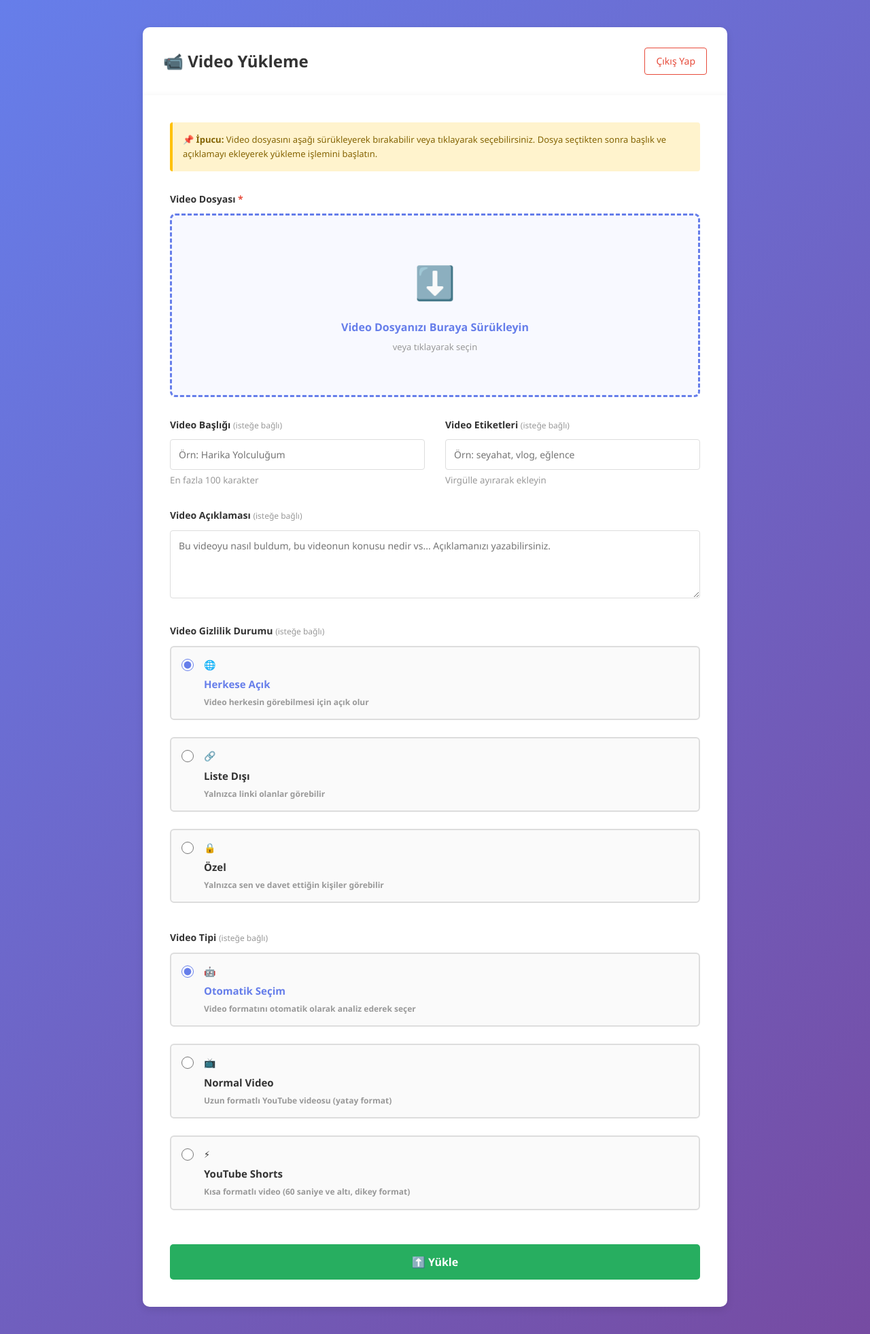
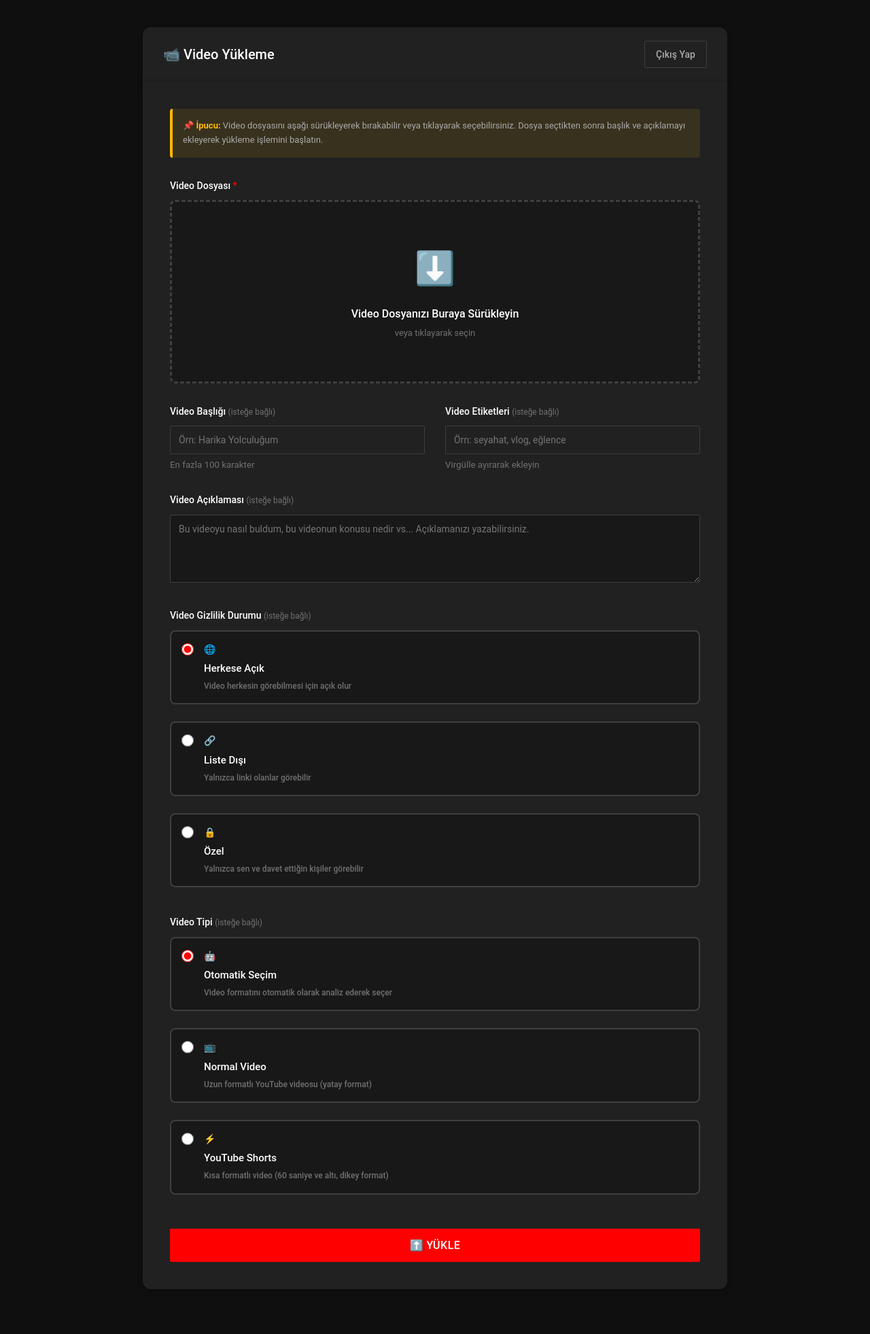
Before and after one commit to HarunGuclu/yt-upload-video-agent, a Flask app: page /video-yukle in a window 1280 px wide. Shown: the whole page at 68% size. After the commit the page ends 1896 px from the top, so only its background shows below. Run offline with Flask 3, Linux system fonts and the light colour scheme; the visitor is signed in with stand-in values (Sample User, id 1).

Commit message:
design styles

```diff
--- a/static/css/stil.css
+++ b/static/css/stil.css
@@ -10,22 +10,25 @@
 }
 
 :root {
-    /* Ana Renkler */
-    --renk-ana: #667eea;
-    --renk-ikincil: #764ba2;
-    --renk-basarili: #27ae60;
-    --renk-hata: #e74c3c;
-    --renk-uyari: #f39c12;
-    --renk-bilgi: #00bcd4;
+    /* YouTube Renkleri */
+    --youtube-kirmizi: #FF0000;
+    --youtube-koyu-kirmizi: #CC0000;
+    --youtube-siyah: #0F0F0F;
+    --youtube-koyu-gri: #212121;
+    --youtube-orta-gri: #3F3F3F;
+    --youtube-ac-gri: #717171;
+    --youtube-beyaz: #FFFFFF;
+    --youtube-mavi: #3EA6FF;
 
     /* Metin Renkleri */
-    --renk-metin-koyu: #333;
-    --renk-metin-orta: #666;
-    --renk-metin-ac: #999;
+    --renk-metin-beyaz: #FFFFFF;
+    --renk-metin-ac: #AAAAAA;
+    --renk-metin-orta: #717171;
 
     /* Arkaplan Renkleri */
-    --renk-arka-beyaz: #ffffff;
-    --renk-arka-ac: #f8f9fa;
+    --renk-arka-koyu: #0F0F0F;
+    --renk-arka-orta: #212121;
+    --renk-arka-ac: #3F3F3F;
 
     /* Temel Boyutlar */
     --boyut-padding-kucuk: 10px;
@@ -43,21 +46,21 @@ html {
 }
 
 body {
-    font-family: 'Segoe UI', Tahoma, Geneva, Verdana, sans-serif;
-    color: var(--renk-metin-orta);
-    background: var(--renk-arka-ac);
+    font-family: 'Roboto', 'Arial', sans-serif;
+    color: var(--renk-metin-beyaz);
+    background: var(--youtube-siyah);
     line-height: 1.6;
 }
 
 /* Linkler */
 a {
-    color: var(--renk-ana);
+    color: var(--youtube-mavi);
     text-decoration: none;
     transition: all var(--gecis-normal) ease;
 }
 
 a:hover {
-    color: var(--renk-ikincil);
+    color: var(--youtube-beyaz);
 }
 
 /* Butonlar */
@@ -67,23 +70,24 @@ button {
 
 /* Başlıklar */
 h1, h2, h3, h4, h5, h6 {
-    color: var(--renk-metin-koyu);
+    color: var(--renk-metin-beyaz);
     margin-bottom: var(--boyut-padding-orta);
+    font-weight: 500;
 }
 
 h1 {
     font-size: 28px;
-    font-weight: 700;
+    font-weight: 600;
 }
 
 h2 {
     font-size: 24px;
-    font-weight: 700;
+    font-weight: 600;
 }
 
 h3 {
     font-size: 20px;
-    font-weight: 600;
+    font-weight: 500;
 }
 
 /* Form Elemanları */
@@ -95,19 +99,21 @@ textarea,
 select {
     width: 100%;
     padding: 12px;
-    border: 1px solid #ddd;
-    border-radius: 4px;
+    border: 1px solid var(--youtube-orta-gri);
+    border-radius: 2px;
     font-size: 14px;
     font-family: inherit;
     transition: all var(--gecis-normal) ease;
+    background: var(--youtube-koyu-gri);
+    color: var(--youtube-beyaz);
 }
 
 input:focus,
 textarea:focus,
 select:focus {
     outline: none;
-    border-color: var(--renk-ana);
-    box-shadow: 0 0 0 3px rgba(102, 126, 234, 0.1);
+    border-color: var(--youtube-mavi);
+    background: var(--youtube-orta-gri);
 }
 
 textarea {
@@ -122,16 +128,16 @@ textarea {
 }
 
 ::-webkit-scrollbar-track {
-    background: var(--renk-arka-ac);
+    background: var(--youtube-koyu-gri);
 }
 
 ::-webkit-scrollbar-thumb {
-    background: var(--renk-ana);
+    background: var(--youtube-orta-gri);
     border-radius: 5px;
 }
 
 ::-webkit-scrollbar-thumb:hover {
-    background: var(--renk-ikincil);
+    background: var(--youtube-ac-gri);
 }
 
 /* Responsive Tasarım */
--- a/templates/video_yukle.html
+++ b/templates/video_yukle.html
@@ -7,10 +7,10 @@
     <link rel="stylesheet" href="{{ url_for('static', filename='css/stil.css') }}">
     <style>
         body {
-            background: linear-gradient(135deg, #667eea 0%, #764ba2 100%);
+            background: #0F0F0F;
             min-height: 100vh;
             padding: 40px 20px;
-            font-family: 'Segoe UI', Tahoma, Geneva, Verdana, sans-serif;
+            font-family: 'Roboto', 'Arial', sans-serif;
             margin: 0;
         }
 
@@ -20,10 +20,10 @@
         }
 
         .header {
-            background: white;
-            padding: 30px;
-            border-radius: 10px 10px 0 0;
-            box-shadow: 0 4px 12px rgba(0, 0, 0, 0.1);
+            background: #212121;
+            padding: 20px 30px;
+            border-radius: 12px 12px 0 0;
+            box-shadow: 0 2px 8px rgba(0, 0, 0, 0.3);
             display: flex;
             justify-content: space-between;
             align-items: center;
@@ -31,30 +31,35 @@
 
         .header h1 {
             margin: 0;
-            color: #333;
-            font-size: 24px;
+            color: #FFFFFF;
+            font-size: 20px;
+            font-weight: 500;
+            display: flex;
+            align-items: center;
+            gap: 10px;
         }
 
         .cikis-link {
-            color: #e74c3c;
+            color: #AAAAAA;
             text-decoration: none;
             font-size: 14px;
             padding: 8px 16px;
-            border: 1px solid #e74c3c;
-            border-radius: 4px;
+            border: 1px solid #3F3F3F;
+            border-radius: 2px;
             transition: all 0.3s ease;
+            font-weight: 500;
         }
 
         .cikis-link:hover {
-            background: #e74c3c;
-            color: white;
+            background: #3F3F3F;
+            color: #FFFFFF;
         }
 
         .form-container {
-            background: white;
+            background: #212121;
             padding: 40px;
-            border-radius: 0 0 10px 10px;
-            box-shadow: 0 4px 12px rgba(0, 0, 0, 0.1);
+            border-radius: 0 0 12px 12px;
+            box-shadow: 0 2px 8px rgba(0, 0, 0, 0.3);
         }
 
         .form-group {
@@ -64,33 +69,32 @@
         label {
             display: block;
             margin-bottom: 10px;
-            color: #333;
-            font-weight: 600;
+            color: #FFFFFF;
+            font-weight: 500;
             font-size: 14px;
         }
 
         .drop-zone {
-            border: 3px dashed #667eea;
+            border: 3px dashed #3F3F3F;
             border-radius: 8px;
             padding: 60px 20px;
             text-align: center;
             cursor: pointer;
             transition: all 0.3s ease;
-            background: #f8f9ff;
+            background: #181818;
             position: relative;
             overflow: hidden;
         }
 
         .drop-zone:hover {
-            background: #f0f2ff;
-            border-color: #764ba2;
-            transform: scale(1.02);
+            background: #282828;
+            border-color: #717171;
         }
 
         .drop-zone.dragover {
-            background: #e8ecff;
-            border-color: #764ba2;
-            transform: scale(1.05);
+            background: #282828;
+            border-color: #FF0000;
+            transform: scale(1.02);
         }
 
         .drop-zone-icon {
@@ -99,14 +103,14 @@
         }
 
         .drop-zone-text {
-            color: #667eea;
+            color: #FFFFFF;
             font-size: 16px;
-            font-weight: 600;
+            font-weight: 500;
             margin-bottom: 5px;
         }
 
         .drop-zone-hint {
-            color: #999;
+            color: #717171;
             font-size: 13px;
         }
 
@@ -115,8 +119,8 @@
         }
 
         .dosya-bilgisi {
-            background: #e8f4f8;
-            border-left: 4px solid #00bcd4;
+            background: rgba(62, 166, 255, 0.1);
+            border-left: 4px solid #3EA6FF;
             padding: 15px;
             border-radius: 4px;
             margin-top: 20px;
@@ -128,44 +132,46 @@
         }
 
         .dosya-adi {
-            font-weight: 600;
-            color: #00695c;
+            font-weight: 500;
+            color: #FFFFFF;
             margin-bottom: 5px;
         }
 
         .dosya-boyutu {
             font-size: 13px;
-            color: #00897b;
+            color: #AAAAAA;
         }
 
         .input-alan {
             width: 100%;
             padding: 12px;
-            border: 1px solid #ddd;
-            border-radius: 4px;
+            border: 1px solid #3F3F3F;
+            border-radius: 2px;
             font-size: 14px;
             box-sizing: border-box;
             transition: all 0.3s ease;
+            background: #181818;
+            color: #FFFFFF;
         }
 
         .input-alan:focus {
             outline: none;
-            border-color: #667eea;
-            box-shadow: 0 0 0 3px rgba(102, 126, 234, 0.1);
+            border-color: #3EA6FF;
+            background: #282828;
         }
 
         textarea.input-alan {
             resize: vertical;
             min-height: 100px;
-            font-family: 'Segoe UI', Tahoma, Geneva, Verdana, sans-serif;
+            font-family: 'Roboto', 'Arial', sans-serif;
         }
 
         .zorunlu-isareti {
-            color: #e74c3c;
+            color: #FF0000;
         }
 
         .isteğe-bagli {
-            color: #999;
+            color: #717171;
             font-size: 12px;
             font-weight: normal;
         }
@@ -177,65 +183,68 @@
         }
 
         .yukle-butonu {
-            background: #27ae60;
+            background: #FF0000;
             color: white;
             padding: 15px 40px;
             border: none;
-            border-radius: 5px;
+            border-radius: 2px;
             font-size: 16px;
             cursor: pointer;
             transition: all 0.3s ease;
             flex: 1;
-            font-weight: 600;
+            font-weight: 500;
+            text-transform: uppercase;
+            letter-spacing: 0.5px;
         }
 
         .yukle-butonu:hover:not(:disabled) {
-            background: #229954;
-            transform: translateY(-2px);
-            box-shadow: 0 4px 12px rgba(39, 174, 96, 0.4);
+            background: #CC0000;
+            box-shadow: 0 2px 8px rgba(255, 0, 0, 0.4);
         }
 
         .yukle-butonu:disabled {
-            background: #95a5a6;
+            background: #3F3F3F;
             cursor: not-allowed;
             opacity: 0.6;
         }
 
         .iptal-butonu {
-            background: #e74c3c;
-            color: white;
+            background: transparent;
+            color: #AAAAAA;
             padding: 15px 40px;
-            border: none;
-            border-radius: 5px;
+            border: 1px solid #3F3F3F;
+            border-radius: 2px;
             font-size: 16px;
             cursor: pointer;
             transition: all 0.3s ease;
         }
 
         .iptal-butonu:hover {
-            background: #c0392b;
+            background: #3F3F3F;
+            color: #FFFFFF;
         }
 
         .yeni-dosya-sec {
             padding: 12px 20px;
-            background: #3498db;
+            background: #3EA6FF;
             color: white;
             border: none;
-            border-radius: 4px;
+            border-radius: 2px;
             cursor: pointer;
             font-size: 14px;
             transition: all 0.3s ease;
+            font-weight: 500;
         }
 
         .yeni-dosya-sec:hover {
-            background: #2980b9;
+            background: #2A8FE8;
         }
 
         .ilerleme-cubugu {
             width: 100%;
-            height: 6px;
-            background: #ecf0f1;
-            border-radius: 3px;
+            height: 4px;
+            background: #3F3F3F;
+            border-radius: 2px;
             overflow: hidden;
             margin-top: 20px;
             display: none;
@@ -247,7 +256,7 @@
 
         .ilerleme-barı {
             height: 100%;
-            background: linear-gradient(90deg, #667eea, #764ba2);
+            background: #FF0000;
             width: 0%;
             transition: width 0.3s ease;
         }
@@ -265,31 +274,35 @@
         }
 
         .durum-mesaji.basarili {
-            background: #d4edda;
-            border: 1px solid #c3e6cb;
-            color: #155724;
+            background: rgba(15, 157, 88, 0.1);
+            border: 1px solid #0F9D58;
+            color: #0F9D58;
         }
 
         .durum-mesaji.hata {
-            background: #f8d7da;
-            border: 1px solid #f5c6cb;
-            color: #721c24;
+            background: rgba(255, 0, 0, 0.1);
+            border: 1px solid #FF0000;
+            color: #FF0000;
         }
 
         .durum-mesaji.bilgi {
-            background: #d1ecf1;
-            border: 1px solid #bee5eb;
-            color: #0c5460;
+            background: rgba(62, 166, 255, 0.1);
+            border: 1px solid #3EA6FF;
+            color: #3EA6FF;
         }
 
         .baslangic-mesaji {
-            background: #fff3cd;
-            border-left: 4px solid #ffc107;
+            background: rgba(255, 187, 0, 0.1);
+            border-left: 4px solid #FFBB00;
             padding: 15px;
             border-radius: 4px;
             margin-bottom: 30px;
-            color: #856404;
+            color: #AAAAAA;
             font-size: 13px;
+        }
+
+        .baslangic-mesaji strong {
+            color: #FFBB00;
         }
 
         .iki-sutun {
@@ -311,16 +324,16 @@
             align-items: flex-start;
             cursor: pointer;
             padding: 15px;
-            border: 2px solid #ddd;
-            border-radius: 6px;
+            border: 2px solid #3F3F3F;
+            border-radius: 8px;
             transition: all 0.3s ease;
-            background: #fafafa;
+            background: #181818;
         }
 
         .gizlilik-option:hover,
         .video-tipi-option:hover {
-            border-color: #667eea;
-            background: #f5f7ff;
+            border-color: #717171;
+            background: #282828;
         }
 
         .gizlilik-option input[type="radio"],
@@ -330,17 +343,12 @@
             cursor: pointer;
             width: 18px;
             height: 18px;
+            accent-color: #FF0000;
         }
 
         .gizlilik-option input[type="radio"]:checked + .gizlilik-label,
         .video-tipi-option input[type="radio"]:checked + .video-tipi-label {
-            color: #667eea;
-            font-weight: 600;
-        }
-
-        .gizlilik-option input[type="radio"]:checked,
-        .video-tipi-option input[type="radio"]:checked {
-            accent-color: #667eea;
+            color: #FFFFFF;
         }
 
         .gizlilik-label,
@@ -353,19 +361,15 @@
 
         .gizlilik-label strong,
         .video-tipi-label strong {
-            color: #333;
+            color: #FFFFFF;
             font-size: 15px;
+            font-weight: 500;
         }
 
         .gizlilik-label small,
         .video-tipi-label small {
-            color: #999;
+            color: #717171;
             font-size: 12px;
-        }
-
-        .gizlilik-option input[type="radio"]:checked + .gizlilik-label strong,
-        .video-tipi-option input[type="radio"]:checked + .video-tipi-label strong {
-            color: #667eea;
         }
 
         @media (max-width: 768px) {
@@ -435,7 +439,7 @@
                         </label>
                         <input type="text" id="video_baslik" name="video_baslik" class="input-alan"
                                placeholder="Örn: Harika Yolculuğum" maxlength="100">
-                        <small style="color: #999; display: block; margin-top: 5px;">En fazla 100 karakter</small>
+                        <small style="color: #717171; display: block; margin-top: 5px;">En fazla 100 karakter</small>
                     </div>
 
                     <!-- Video Etiketleri -->
@@ -445,7 +449,7 @@
                         </label>
                         <input type="text" id="video_taglari" name="video_taglari" class="input-alan"
                                placeholder="Örn: seyahat, vlog, eğlence">
-                        <small style="color: #999; display: block; margin-top: 5px;">Virgülle ayırarak ekleyin</small>
+                        <small style="color: #717171; display: block; margin-top: 5px;">Virgülle ayırarak ekleyin</small>
                     </div>
                 </div>
 
@@ -539,7 +543,7 @@
     <script>
         const uploadUrl = "{{ url_for('dosyayı_yukle') }}";
         const sonucUrl = "{{ url_for('sonuc') }}";
-        console.log('Sonuç URL:', sonucUrl); // Debug için
+        console.log('Sonuç URL:', sonucUrl);
     </script>
     <script src="{{ url_for('static', filename='js/yukle.js') }}"></script>
 
```
Also changed, not shown: other parts of static/css/stil.css (+21 -20 lines), templates/giris.html (+30 -23 lines), templates/giris_basarili.html (+32 -25 lines), templates/gizlilik.html (+23 -14 lines), templates/hata.html (+32 -23 lines), templates/sonuc.html (+41 -40 lines).
